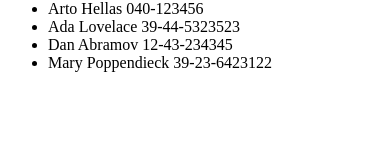
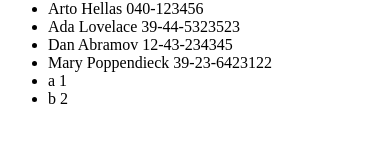
Before and after one commit to urmulu-riza/FullStackOpen-Part2, a React (Create React App) app in the folder phonebook/: page / in a window 390 px wide. Shown: the part 284-426 px from the top of the page. Built offline with nearby package versions, Linux system fonts and the light colour scheme; data requests are answered from the project's data file.

Commit message:
2.12 phonebook  step7 add number to backend

```diff
--- a/phonebook/db.json
+++ b/phonebook/db.json
@@ -19,6 +19,16 @@
       "name": "Mary Poppendieck",
       "number": "39-23-6423122",
       "id": 4
+    },
+    {
+      "name": "a",
+      "number": "1",
+      "id": 5
+    },
+    {
+      "name": "b",
+      "number": "2",
+      "id": 6
     }
   ]
 }
--- a/phonebook/package.json
+++ b/phonebook/package.json
@@ -6,6 +6,7 @@
     "@testing-library/jest-dom": "^5.16.5",
     "@testing-library/react": "^13.4.0",
     "@testing-library/user-event": "^13.5.0",
+    "axios": "^1.4.0",
     "cra-template": "1.2.0",
     "react": "^18.2.0",
     "react-dom": "^18.2.0",
--- a/phonebook/src/App.js
+++ b/phonebook/src/App.js
@@ -2,6 +2,7 @@ import { useState, useEffect } from 'react';
 import axios from 'axios';
 import Form from './components/Form';
 import Numbers from './components/Number';
+import Persons from './services/persons';
 const App = () => {
   const [persons, setPersons] = useState([]);
   // [{ name: 'Arto Hellas', number: '040-123456' },
@@ -38,9 +39,11 @@ const App = () => {
     if (persons.filter((p) => p.name === newName)[0])
       //'some' method can be used too
       return alert(`${newName} is already added to phonebook`);
-    setPersons(persons.concat({ name: newName, number: newNumber }));
-    setNewName('');
-    setNewNumber('');
+    Persons.create({ name: newName, number: newNumber }).then((r) => {
+      setPersons(persons.concat(r.data));
+      setNewName('');
+      setNewNumber('');
+    });
   };
   return (
     <div>
--- /dev/null
+++ b/phonebook/src/services/persons.js
@@ -0,0 +1,8 @@
+import axios from 'axios';
+const baseUrl = 'http://localhost:3001/persons';
+
+const getAll = () => axios.get(baseUrl);
+const create = (newObj) => axios.post(baseUrl, newObj);
+const update = (id, newObj) => axios.put(`${baseUrl}/${id}`, newObj);
+
+export default { getAll, create, update };
```
